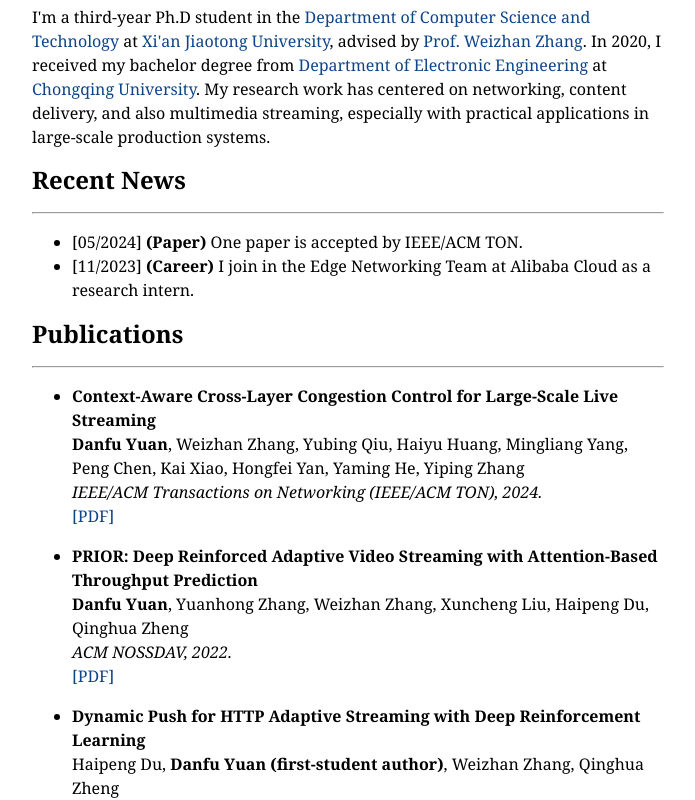
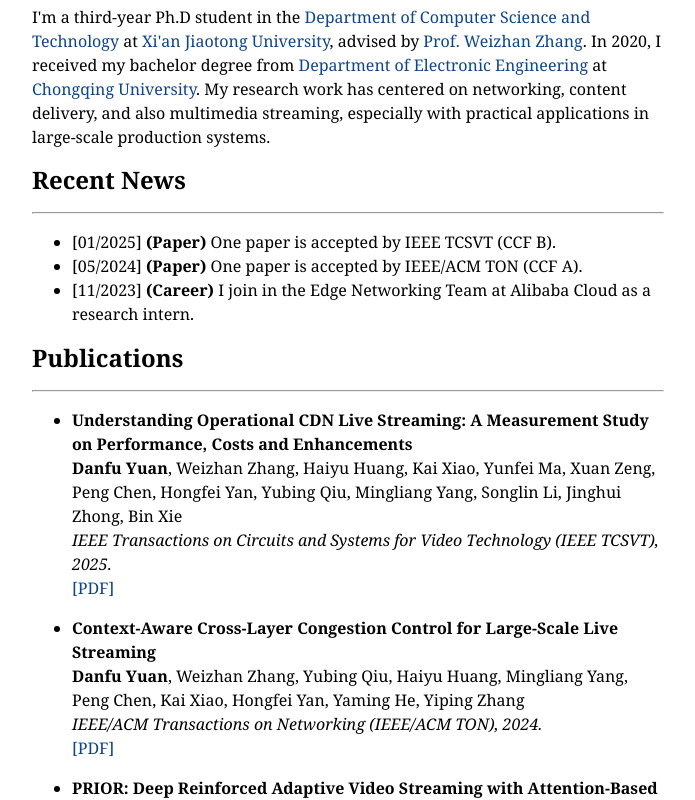
Before and after one commit to yuandanfu/yuandanfu.github.io, a plain HTML site: page index.html in a window 1280 px wide. Shown: the part 458-1258 px from the top of the page, without its empty margins (292-987 px from the left). Drawn offline with Linux system fonts and the light colour scheme.

Commit message:
updated 25-02-01

```diff
--- a/index.html
+++ b/index.html
@@ -59,7 +59,8 @@ a {
 				<h2> Recent News </h2>
 				<hr />
 				<ul>
-					<li>[05/2024] <b>(Paper)</b> One paper is accepted by IEEE/ACM TON.</li>
+					<li>[01/2025] <b>(Paper)</b> One paper is accepted by IEEE TCSVT (CCF B).</li>
+					<li>[05/2024] <b>(Paper)</b> One paper is accepted by IEEE/ACM TON (CCF A).</li>
 					<li>[11/2023] <b>(Career)</b> I join in the Edge Networking Team at Alibaba Cloud as a research intern.</li>
 				</ul>
 			</p>
@@ -68,6 +69,11 @@ a {
 				<h2> Publications </h2>
 				<hr />
 				<ul>
+					<p><li><b>Understanding Operational CDN Live Streaming: A Measurement Study on Performance, Costs and Enhancements</b><br>
+						<b>Danfu Yuan</b>, Weizhan Zhang, Haiyu Huang, Kai Xiao, Yunfei Ma, Xuan Zeng, Peng Chen, Hongfei Yan, Yubing Qiu, Mingliang Yang, Songlin Li, Jinghui Zhong, Bin Xie<br>
+						<i>IEEE Transactions on Circuits and Systems for Video Technology (IEEE TCSVT), 2025.</i><br>
+						<a href="">[PDF]</a><br>
+					</li></p>
 					<p><li><b>Context-Aware Cross-Layer Congestion Control for Large-Scale Live Streaming</b><br>
 						<b>Danfu Yuan</b>, Weizhan Zhang, Yubing Qiu, Haiyu Huang, Mingliang Yang, Peng Chen, Kai Xiao, Hongfei Yan, Yaming He, Yiping Zhang<br>
 						<i>IEEE/ACM Transactions on Networking (IEEE/ACM TON), 2024.</i><br>
```
Also changed, not shown: 1 other file.
